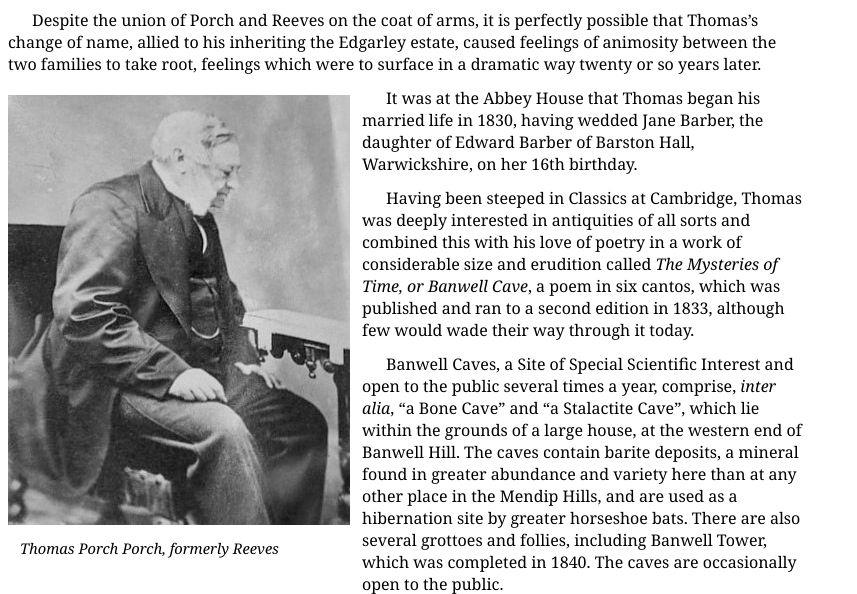
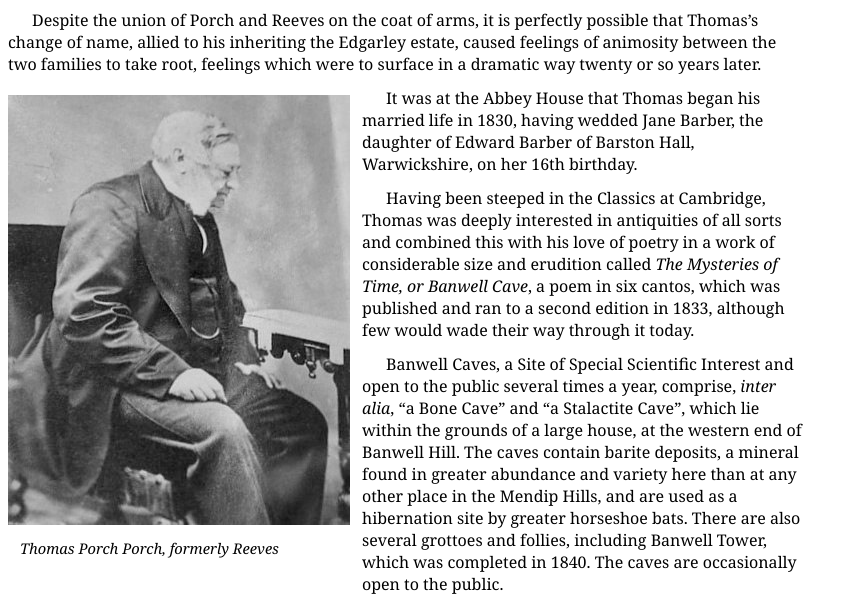
Before and after one commit to tremby/porch-books, a PHP site: page /edgarley/text in a window 1280 px wide. Shown: the part 3431-4025 px from the top of the page, without its empty margins (0-857 px from the left). Run offline with PHP 8.4, Linux system fonts and the light colour scheme; some libraries are stand-ins or nearby versions.

Commit message:
Make some changes as dictated by Roger
Over the phone

```diff
--- a/src/edgarley/text.php
+++ b/src/edgarley/text.php
@@ -86,7 +86,7 @@ Thomas Porch Porch, formerly Reeves
 
 <p>It was at the Abbey House that Thomas began his married life in 1830, having wedded Jane Barber, the daughter of Edward Barber of Barston Hall, Warwickshire, on her 16th birthday.</p>
 
-<p>Having been steeped in Classics at Cambridge, Thomas was deeply interested in antiquities of all sorts and combined this with his love of poetry in a work of considerable size and erudition called <i>The Mysteries of Time, or Banwell Cave</i>, a poem in six cantos, which was published and ran to a second edition in 1833, although few would wade their way through it today.</p>
+<p>Having been steeped in the Classics at Cambridge, Thomas was deeply interested in antiquities of all sorts and combined this with his love of poetry in a work of considerable size and erudition called <cite>The Mysteries of Time, or Banwell Cave</cite>, a poem in six cantos, which was published and ran to a second edition in 1833, although few would wade their way through it today.</p>
 
 <p>Banwell Caves, a Site of Special Scientific Interest and open to the public several times a year, comprise, <i>inter alia</i>, &ldquo;a Bone Cave&rdquo; and &ldquo;a&nbsp;Stalactite Cave&rdquo;, which lie within the grounds of a large house, at the western end of Banwell Hill. The caves contain barite deposits, a mineral found in greater abundance and variety here than at any other place in the Mendip Hills, and are used as a hibernation site by greater horseshoe bats. There are also several grottoes and follies, including Banwell Tower, which was completed in 1840. The caves are occasionally open to the public.</p>
 
@@ -364,7 +364,7 @@ The Hermitage, the miniature of the Abbot&rsquo;s Kitchen in the grounds of Edga
 
 <p>The evidence would suggest that this once distinguished family has more than paid their due.</p>
 
-<h2>Addendum &ndash; the extraordinary saga of the Porch family continues&hellip;</h2>
+<h2>The latest in the extraordinary saga of the Porch family</h2>
 
 <p>In 2015, there came a new and almost unbelievable disclosure about the family from Julian Wood, a hitherto-unknown great-great-great-grandson of the last squire, Albert Porch.</p>
 
```
